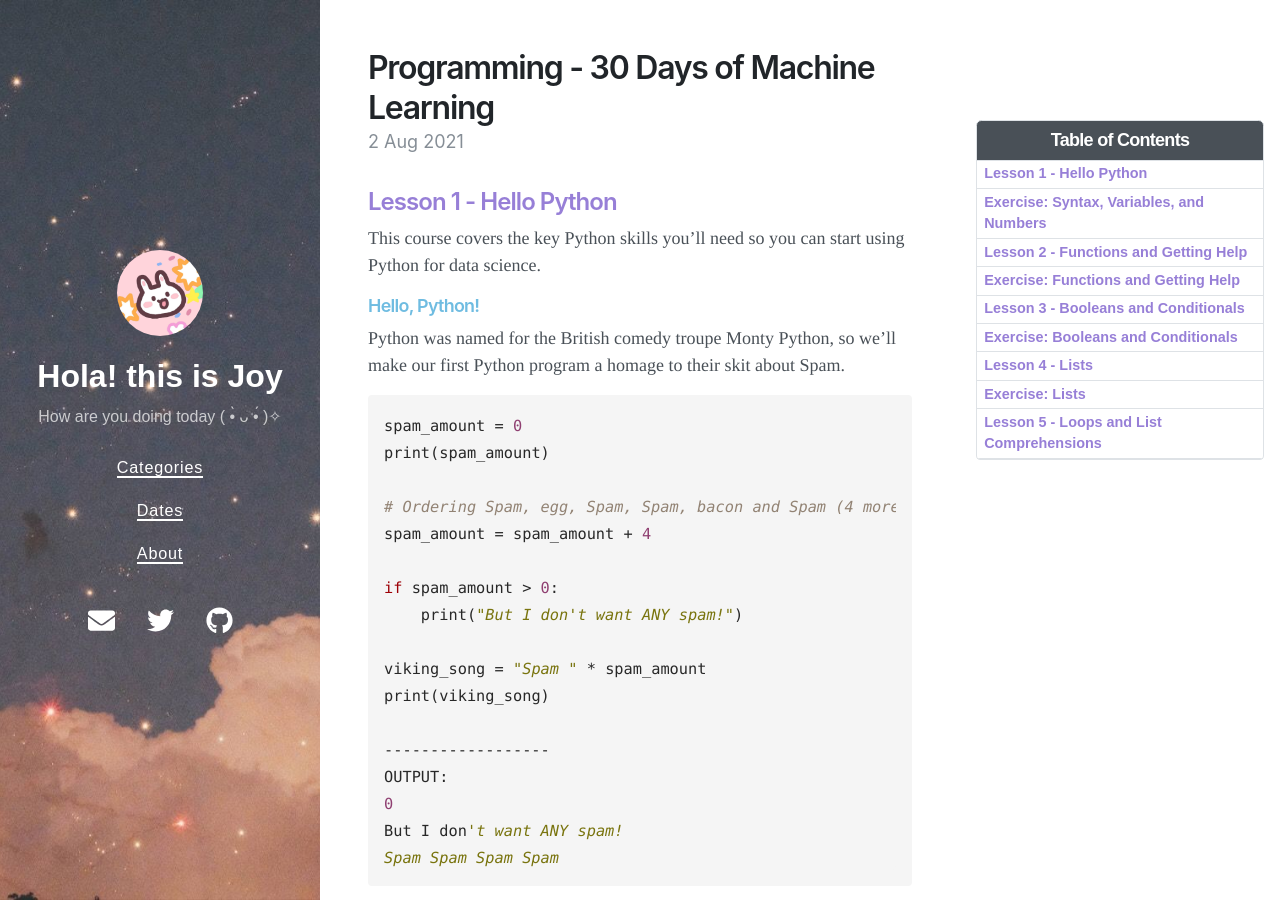
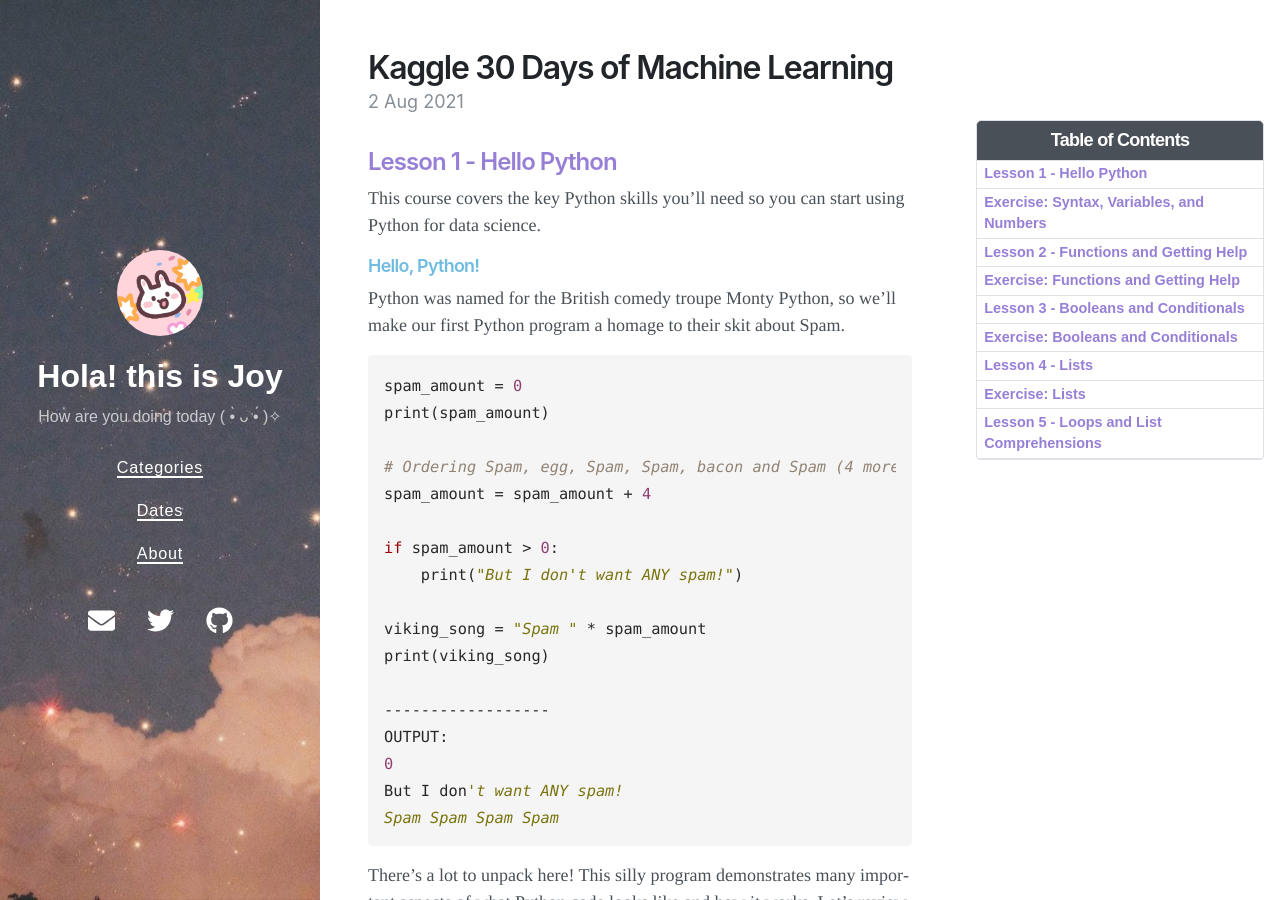
Before and after one commit to Joy3Luo/mathnotes, a Jekyll site: the page built from _posts/2021-08-02-30_ML.md, in a window 1280 px wide and 900 px high. Built offline with Jekyll 4.4.1, drawn with Linux system fonts in a browser that asks for light colours; nearby versions of some CDN libraries.

Commit message:
Update 2021-08-02-30_ML.md

```diff
--- a/_posts/2021-08-02-30_ML.md
+++ b/_posts/2021-08-02-30_ML.md
@@ -1,8 +1,8 @@
 ---
 layout: post
-title: Programming - 30 Days of Machine Learning
+title: Kaggle 30 Days of Machine Learning
 date: 2021-08-02 12:18 +0800
-tags: [Programming]
+tags: [Python]
 toc:  true
 ---
 
```
